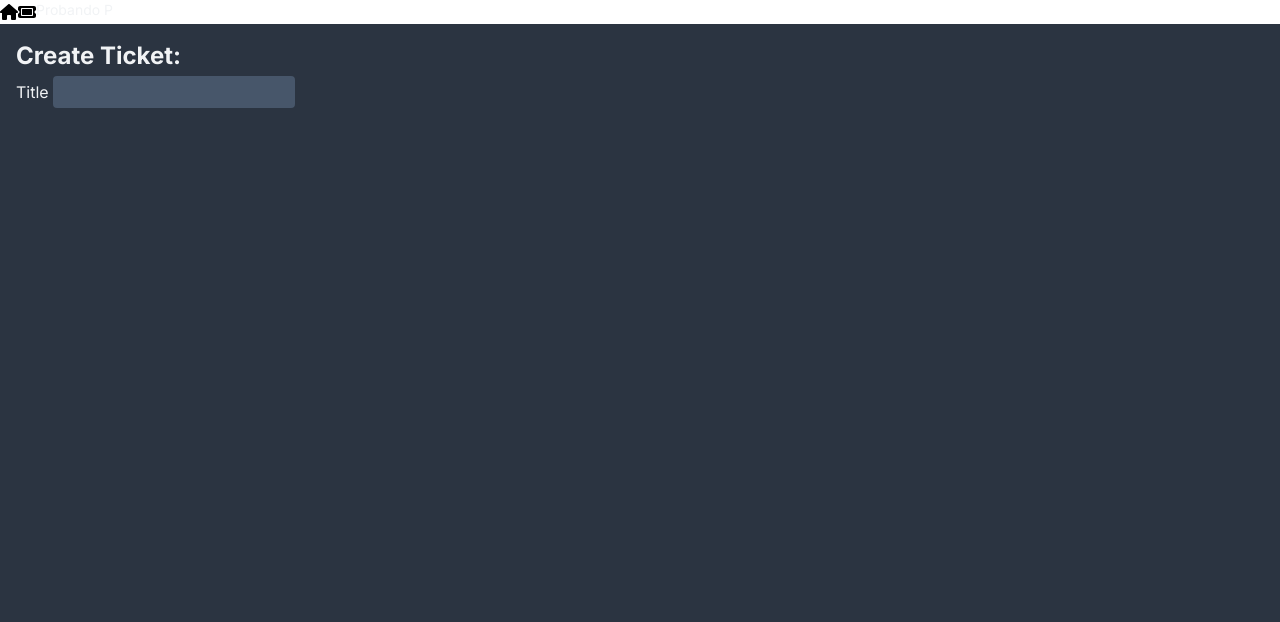
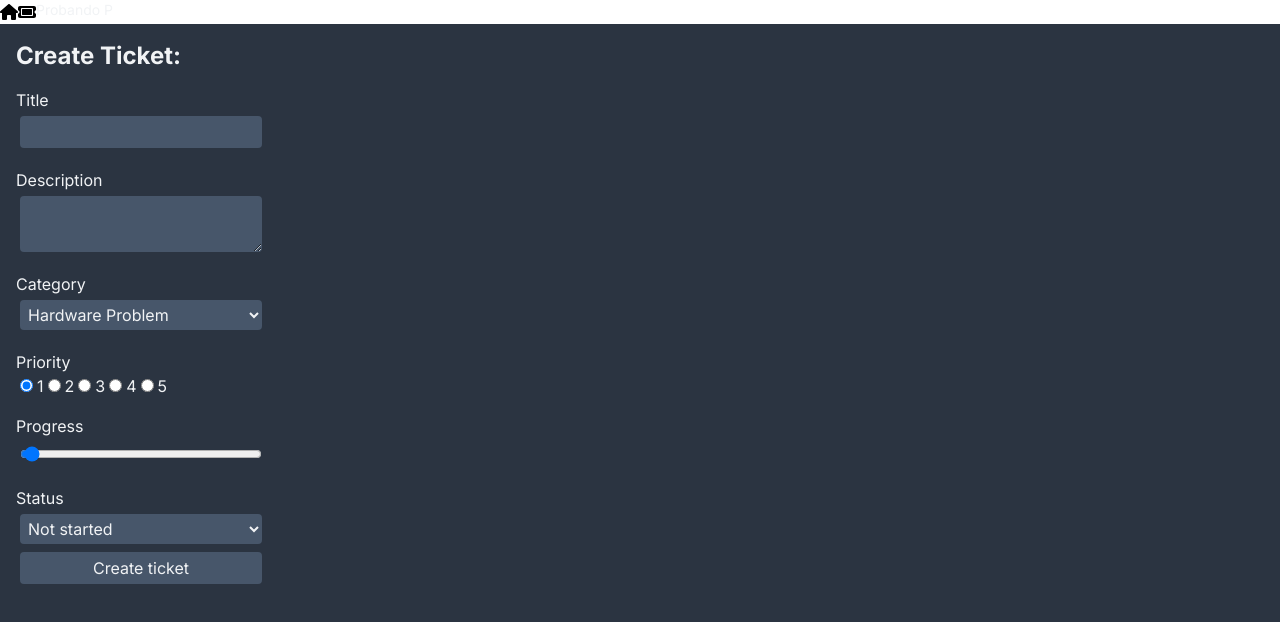
Before and after one commit to Enzo-cam/dpec-ticket, a Next.js app: page /ticketpage/new in a window 1280 px wide. Shown: the top 622 px of the page. Built offline with nearby package versions, Linux system fonts and the light colour scheme.

Commit message:
Feat: ticket form component

```diff
--- a/src/Components/TicketForm.tsx
+++ b/src/Components/TicketForm.tsx
@@ -4,6 +4,8 @@
 import { ITicket } from "@/Interfaces/ITicket";
 
 const TicketForm = () => {
+  const router = useRouter()
+
   const ticketData: ITicket = {
     title: "",
     description: "",
@@ -14,24 +16,150 @@
     active: false,
   };
 
+  const handleSubmit = async (e) => {
+    e.preventDefault()
+    const res = await fetch('/api/ticket', {
+      method: 'POST',
+      body: JSON.stringify({formData}),
+      headers: {
+      "Content-Type": "application/json"
+      }
+    })
+
+    if(!res.ok){
+      throw new Error('No se ha creado el ticket.')
+    }
+
+    router.refresh()
+    router.push('/')
+  };
+
   const [formData, setFormData] = useState(ticketData);
 
-  const handleChange = (e) => {
+  const handleChange = (e: { target: { name: string; value: string } }) => {
     setFormData((prevState) => ({
-        ...prevState,
-        [e.target.name]: e.target.value,
-    }))
-  }
+      ...prevState,
+      [e.target.name]: e.target.value,
+    }));
+  };
 
   return (
     <div className="flex justify-center">
-        <form>
-            <h3>Create Ticket:</h3>
-            <label htmlFor="title">Title</label>
-            <input id="title" name="title" type="text" onChange={handleChange} required={true} value={formData.title}/>
-        </form>
+      <form
+        className="flex flex-col gap-3 w-1/2"
+        method="post"
+        onSubmit={handleSubmit}
+      >
+        <h3>Create Ticket:</h3>
+        <label htmlFor="title">Title</label>
+        <input
+          id="title"
+          name="title"
+          type="text"
+          onChange={handleChange}
+          required={true}
+          value={formData.title}
+        />
+
+        <label htmlFor="description">Description</label>
+        <textarea
+          id="description"
+          name="description"
+          onChange={handleChange}
+          required={true}
+          value={formData.description}
+        />
+
+        <label htmlFor="category">Category</label>
+        <select
+          name="category"
+          value={formData.category}
+          onChange={handleChange}
+        >
+          <option value="Hardware Problem">Hardware Problem</option>
+          <option value="Software Problem">Software Problem</option>
+          <option value="Project">Project</option>
+        </select>
+
+        <label>Priority</label>
+        <div>
+          <input
+            id="priority-1"
+            name="priority"
+            type="radio"
+            onChange={handleChange}
+            value={1}
+            checked={formData.priority == 1}
+          />
+          <label>1</label>
+
+          <input
+            id="priority-2"
+            name="priority"
+            type="radio"
+            onChange={handleChange}
+            value={2}
+            checked={formData.priority == 2}
+          />
+          <label>2</label>
+
+          <input
+            id="priority-3"
+            name="priority"
+            type="radio"
+            onChange={handleChange}
+            value={3}
+            checked={formData.priority == 3}
+          />
+          <label>3</label>
+
+          <input
+            id="priority-4"
+            name="priority"
+            type="radio"
+            onChange={handleChange}
+            value={4}
+            checked={formData.priority == 4}
+          />
+          <label>4</label>
+
+          <input
+            id="priority-5"
+            name="priority"
+            type="radio"
+            onChange={handleChange}
+            value={5}
+            checked={formData.priority == 5}
+          />
+          <label>5</label>
+        </div>
+
+        <label htmlFor="progress">Progress</label>
+        <input
+          type="range"
+          id="progress"
+          name="progress"
+          value={formData.progress}
+          min="0"
+          max="100"
+          onChange={handleChange}
+        />
+
+        <label>Status</label>
+        <select name="status" value={formData.status} onChange={handleChange}>
+          <option value="Not started">Not started</option>
+          <option value="Started">Started</option>
+          <option value="Done">Done</option>
+        </select>
+
+        <input
+          type="submit"
+          className="btn max-w-sm mx-auto py-2"
+          value="Create ticket"
+        />
+      </form>
     </div>
-  )
+  );
 };
 
 export default TicketForm;
```
